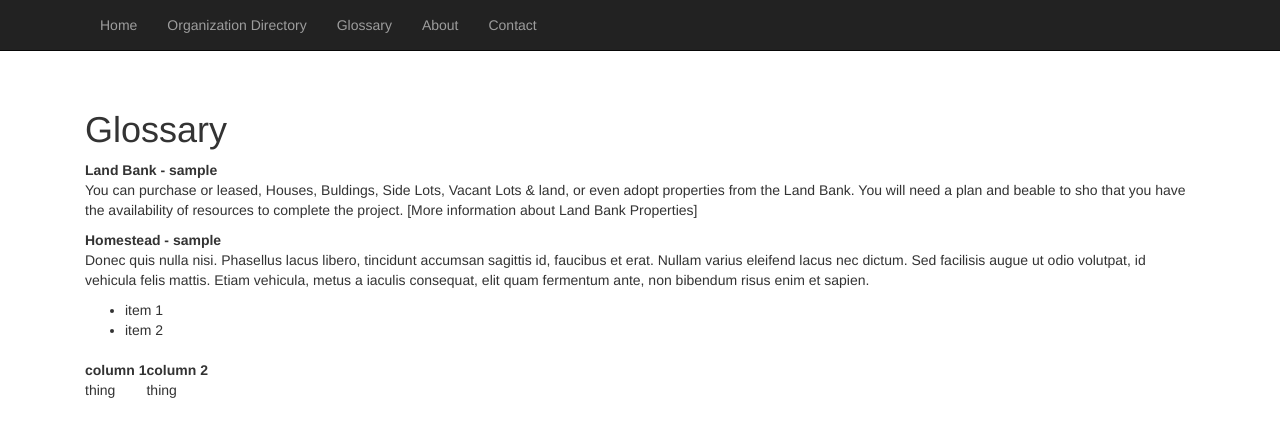
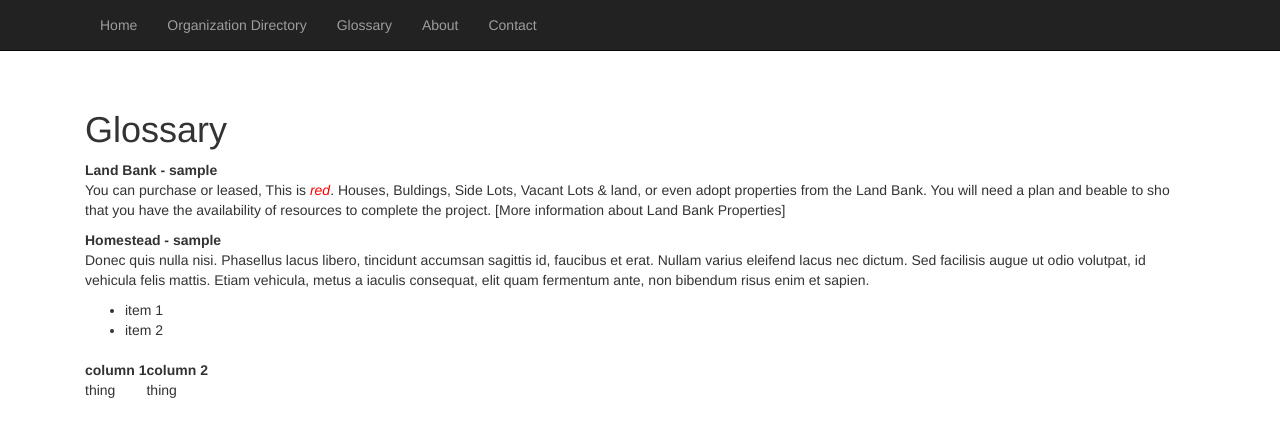
Before and after one commit to UMKC-Law/Vacant2Vibrant, a Jekyll site: the page built from glossary.md, in a window 1280 px wide. Shown: the top 437 px of the page. Built offline with Jekyll 4.4.1, drawn with Linux system fonts in a browser that asks for light colours; nearby versions of some CDN libraries.

Commit message:
added red

```diff
--- a/glossary.md
+++ b/glossary.md
@@ -7,7 +7,7 @@ Glossary
 
 Land Bank - sample
 
-: You can purchase or leased, Houses, Buldings, Side Lots, Vacant Lots & land,  or even adopt properties from the Land Bank.  You will need a plan and beable to sho that you have the availability of resources to complete the project.  [More information about Land Bank Properties]
+: You can purchase or leased, This is *red*{: style="color: red"}. Houses, Buldings, Side Lots, Vacant Lots & land,  or even adopt properties from the Land Bank.  You will need a plan and beable to sho that you have the availability of resources to complete the project.  [More information about Land Bank Properties]
 
 
 Homestead - sample
```
